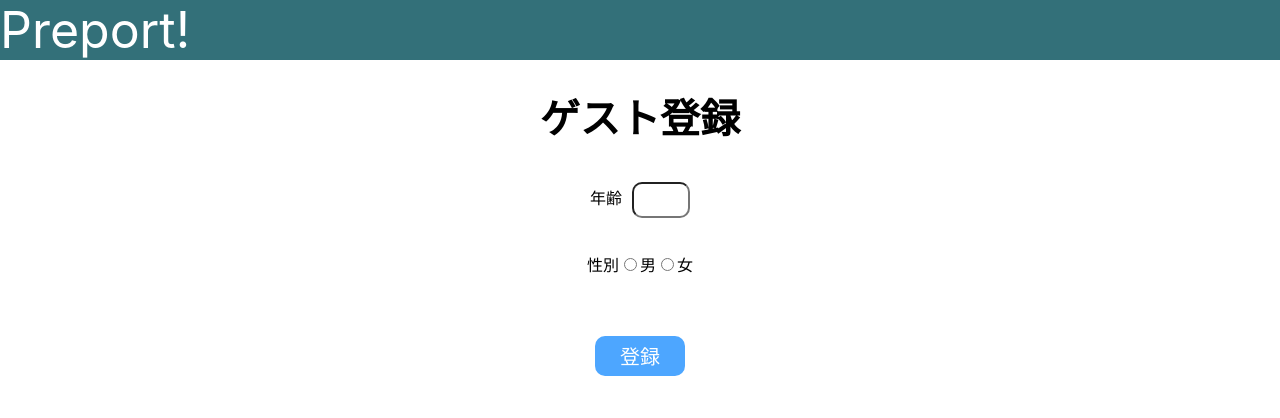
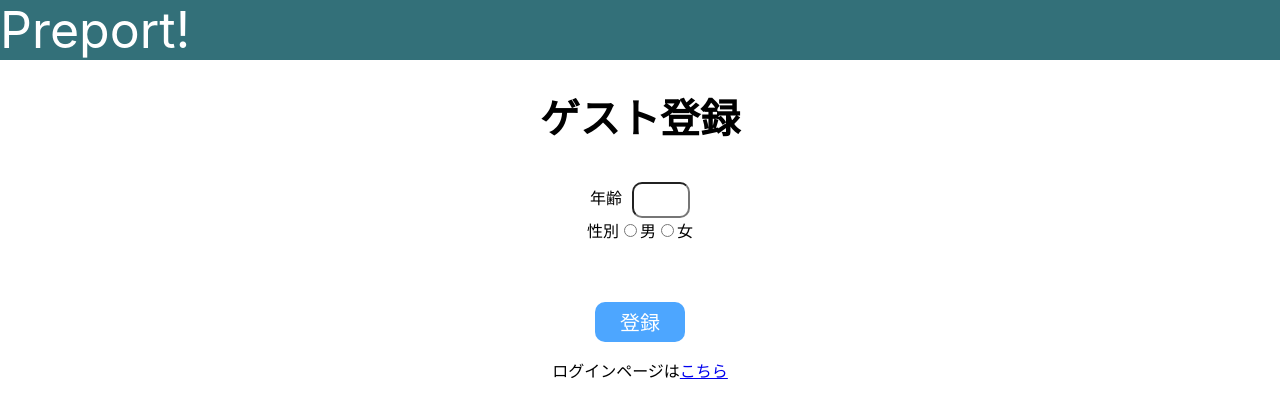
Before and after one commit to HICS-ppp/test2, a React (Create React App) app: page /gest in a window 1280 px wide. Shown: the top 418 px of the page. Built offline with nearby package versions, Linux system fonts and the light colour scheme.

Commit message:
11/22 ゲスト登録 米村

```diff
--- a/src/App.tsx
+++ b/src/App.tsx
@@ -9,6 +9,7 @@ import SendMail from "./signup/signup_mail_send";
 import Comp from "./signup/signup_comp";
 import Passinquiry from "./passinquiry/passinquiry";
 import Gest from "./gest/gest";
+import Gestcomp from "./gest/gest_comp";
 
 function App() {
   return (
@@ -23,6 +24,8 @@ function App() {
             <Route path={'/signup_comp'} element={<Comp />} />
             <Route path={'/passinquiry/'} element={<Passinquiry/>}/>
             <Route path={'/gest/'} element={<Gest/>}/>
+            <Route path={'/gestcomp/'} element={<Gestcomp/>}/>
+
 
 
           </Routes>
--- a/src/gest/gest.tsx
+++ b/src/gest/gest.tsx
@@ -7,41 +7,40 @@ import "./gest.css"
 
 
 const Gest = () => {
+
+
     /*state変数を定義*/
-    const [registerEmail, setRegisterEmail] = useState("");
-    const [registerPassword, setRegisterPassword] = useState("");
-    /* ↓関数「handleSubmit」を定義 */
-    const handleSubmit = async (e:any) => {
+    const [Age, setAge] = useState("");
+    const [Gender,setGender] = useState("");
+
+    const handleSubmit = async (e: any) => {
         e.preventDefault();
+
         try {
-            await createUserWithEmailAndPassword(
-                auth, registerEmail, registerPassword
-            );
-        } catch(error) {
+            //　ローカルストレージに一度保存する
+            localStorage.setItem('A', Age);
+            localStorage.setItem('G', Gender);
+            window.location.href = "/gest_comp.tsx"
+        } catch (error) {
             alert("正しく入力してください");
         }
-    };
-    const [user, setUser] = useState();
-
-
+    }
     return (
         <>
-            {/* ↓ログインしていればマイページを表示 */}
-
             <>
-
-
                 <header className="header1">
 
                     <label className="logo">Preport!</label>
                 </header>
-
+                <form onSubmit = {handleSubmit}>
                 <div className="center">
                     <h1>ゲスト登録</h1>
 
                     <div>
                         <label className="input">年齢</label>
-                        <input className="agebox1"
+                        <input required
+                               onChange={(e:any) => setAge(e.target.value)}
+                               className="agebox1"
                                name="age"
                                type="number"
                                min="0" max="100"/>
@@ -49,19 +48,18 @@ const Gest = () => {
 
                     <div>
                         <label className="input">性別</label>
-                        <input className="gen1" name="gender" type="radio" value="男" />男
-                        <input className="gen1" name="gender" type="radio" value="女"/>女
+                        <input required onChange={(e:any) => setGender(e.target.value)}
+                               name="gender" type="radio" value="男" />男
+                        <input required onChange={(e:any) => setGender(e.target.value)}
+                               name="gender" type="radio" value="女"/>女
                     </div>
-
                     <button className="register">登録</button>
-
-
+                    <p>ログインページは<Link to={`/login/`}>こちら</Link></p>
 
                 </div>
+
+                </form>
             </>
-
-
-
         </>
     );
 };
--- /dev/null
+++ b/src/gest/gest_comp.tsx
@@ -0,0 +1,22 @@
+import React from "react";
+import "./gest_comp.css";
+
+const Gestcomp = () => {
+    localStorage.getItem('I2');
+    const userID = localStorage.getItem('I2');
+
+
+
+    return(
+        <form>
+            <h1>登録完了</h1>
+            <h3>ID:{userID}です</h3>
+            <p>ログインの際に必要です</p>
+            <h2>このページは閉じても大丈夫です</h2>
+        </form>
+
+    );
+    window.localStorage.removeItem('I2')
+}
+
+export default Gestcomp;
--- a/src/passinquiry/passinquiry.tsx
+++ b/src/passinquiry/passinquiry.tsx
@@ -53,6 +53,7 @@ const Passinquiry = () => {
                     </div>
 
                     <form onSubmit={handleSubmit}>
+                        <p>ログインページは<Link to={`/login/`}>こちら</Link></p>
                     </form>
                 </div>
             </>
--- a/src/signup/signup.tsx
+++ b/src/signup/signup.tsx
@@ -53,28 +53,6 @@ const Register = () => {
                 }
             }
         }
-
-/*            try {
-                //　ローカルストレージに一度保存する
-                localStorage.setItem('N',userName);localStorage.setItem('M',Email)
-                localStorage.setItem('P',Pass);localStorage.setItem('P2',Pass2);
-                localStorage.setItem('A',Age);localStorage.setItem('G',Gender);
-                localStorage.setItem('I',userID);localStorage.setItem('I2',userID);
-                // 画面遷移処理
-                //window.location.href = "/signup_mail_send"
-                if(Pass !== Pass2){
-                    alert("pass正しく入力してください");
-                    return
-                }else {
-                    window.location.href = "/signup_mail_send"
-                }
-
-            } catch (error) {
-                alert("正しく入力してください");
-            } /!*catch (){
-                alert("正しく入力してください");
-            }*!/
-        };*/
 
     return (
 
@@ -153,7 +131,7 @@ const Register = () => {
                     <button className="register">登録</button>
 
                     {/* ↓リンクを追加 */}
-                <p>ログインは<Link to={`/login/`}>こちら</Link></p>
+                <p>ログインページは<Link to={`/login/`}>こちら</Link></p>
                 </div>
             </form>
     </>
```
Also changed, not shown: src/gest/gest_comp.css (added).
